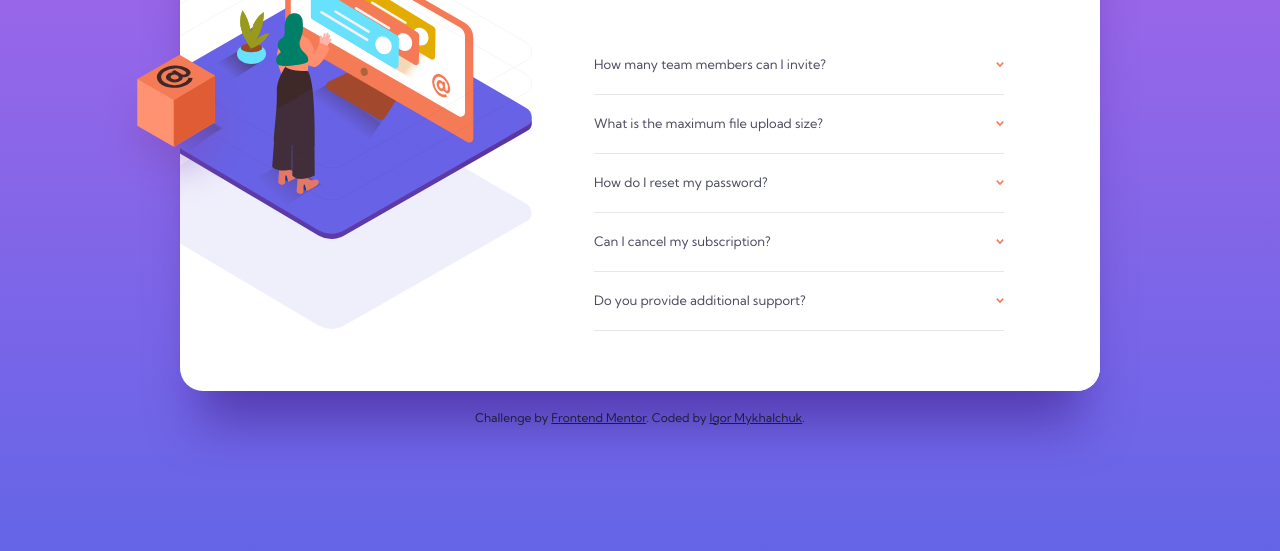
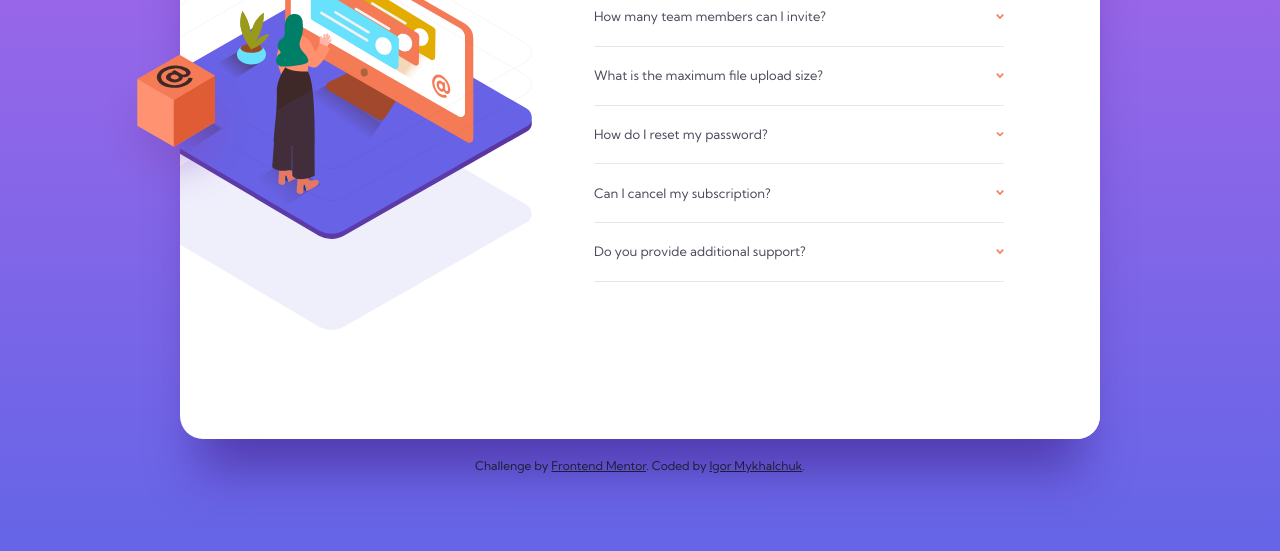
Before and after one commit to For1207/FEM14_faq-accordion-card-main, a plain HTML site: page index.html in a window 1280 px wide. Shown: the part 249-800 px from the top of the page. Drawn offline with Linux system fonts and the light colour scheme.

```diff
--- a/style.css
+++ b/style.css
@@ -154,6 +154,7 @@ article {
 }
 
 .faq-content {
+  height: 51rem;
   grid-row: 2 / span 2;
   grid-column: 1 / span 1;
   padding-top: clamp(10rem, 33vw, 10rem);
```
